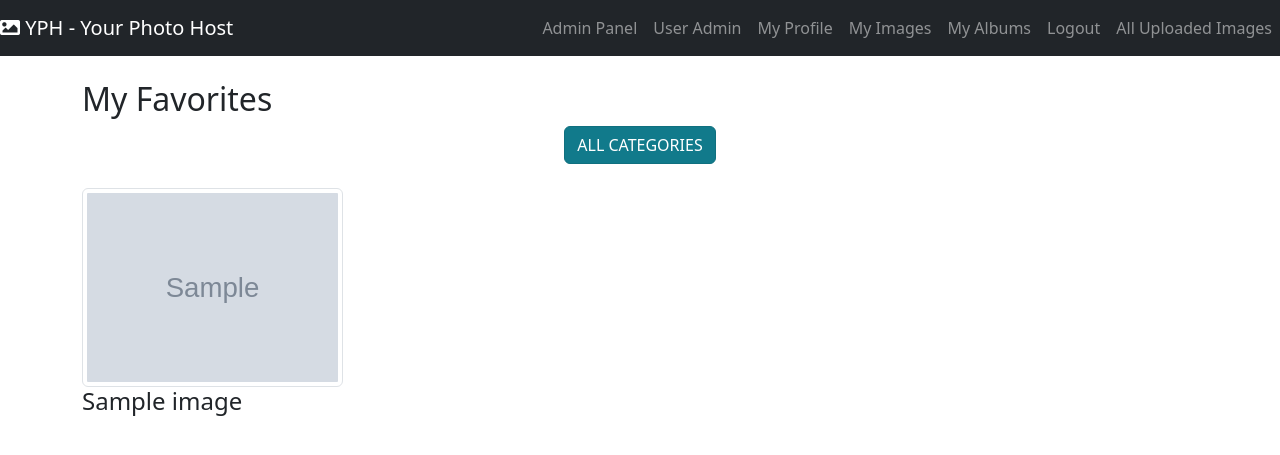
After one commit to MurtadaAhmed/YPH-YourPhotoHost, a Django app: page /my_favorites/ in a window 1280 px wide. The commit adds this page. Shown: the top 455 px of the page. Run offline with Django 4.2, Linux system fonts and the light colour scheme; a user stored in the database is signed in; tables that the repository leaves empty hold one stand-in row (values such as "Sample post"); grey boxes marked "Sample" are stand-in pictures; some libraries are stand-ins or nearby versions.

Commit message:
added favorite/unfavorite functionality

```diff
--- a/murtidjango/fotodb/models.py
+++ b/murtidjango/fotodb/models.py
@@ -59,3 +59,9 @@ class Like(models.Model):
 
     class Meta:
         unique_together = ('user', 'image')
+
+
+class Favorite(models.Model):
+    user = models.ForeignKey(User, on_delete=models.CASCADE)
+    image = models.ForeignKey(Image, on_delete=models.CASCADE)
+    created_at = models.DateTimeField(auto_now_add=True)
--- a/murtidjango/fotodb/urls.py
+++ b/murtidjango/fotodb/urls.py
@@ -7,7 +7,7 @@ from django.contrib.auth.views import LogoutView as UserLogoutView
 from .views import HomeView, RecentUploadedView, UserLoginView, UserRegistrationView, AlbumListView, AlbumCreateView, \
     AlbumImageView, ImageDetailView, AlbumDeleteView, ImageDeleteView, ProfileDetailsView, EditProfileView, \
     MyPhotosView, ImageEditView, UserListViewAdmin, UserDetailViewAdmin, UserDeleteViewAdmin, UserImageViewAdmin, \
-    UserAlbumViewAdmin, UserAlbumImageViewAdmin, TempMainView
+    UserAlbumViewAdmin, UserAlbumImageViewAdmin, TempMainView, MyFavoriteView
 
 urlpatterns = [
     path('', TempMainView.as_view(), name='main_page'),
@@ -26,7 +26,7 @@ urlpatterns = [
     path('profile/edit/', EditProfileView.as_view(), name='edit_profile'),
     path('images/', MyPhotosView.as_view(), name='my_images'),
     path('image/<int:pk>/edit/', ImageEditView.as_view(), name='image_edit'),
-
+    path('my_favorites/', MyFavoriteView.as_view(), name='my_favorites'),
     # superusers/moderators urls:
     path('users', UserListViewAdmin.as_view(), name='users_list'),
     path('users/<int:pk>/', UserDetailViewAdmin.as_view(), name='user_detail'),
--- a/murtidjango/fotodb/views.py
+++ b/murtidjango/fotodb/views.py
@@ -15,7 +15,7 @@ from django.contrib.auth.models import User
 from django.urls import reverse_lazy, reverse
 
 # Custom:
-from .models import Image, Album, Comment, Like
+from .models import Image, Album, Comment, Like, Favorite
 from .forms import ImageForm, UserRegistrationForm, UserLoginForm, AlbumForm, UserSearchForm, UserDeleteForm, \
     ImageEditForm, CommentForm
 
@@ -101,11 +101,14 @@ class ImageDetailView(DetailView):
         context['size'] = f'{image.image.size / 1000:.1f} kB'
         context['comments'] = Comment.objects.filter(image=image).order_by('-created_at')
         liked = False
+        favorite = False
         like_count = self.object.like_set.count()
         if self.request.user.is_authenticated:
             context['comment_form'] = CommentForm()
             liked = self.object.like_set.filter(user=self.request.user).exists()
+            favorite = self.object.favorite_set.filter(user=self.request.user).exists()
         context['liked'] = liked
+        context['favorite'] = favorite
         context['like_count'] = like_count
         return context
 
@@ -120,6 +123,7 @@ class ImageDetailView(DetailView):
         image = self.get_object()
         form = CommentForm(request.POST)
         liked = Like.objects.filter(user=self.request.user, image=image).exists()
+        favorite = Favorite.objects.filter(user=self.request.user, image=image).exists()
         if 'action' in request.POST:
             action = request.POST['action']
             if action == 'like':
@@ -128,9 +132,14 @@ class ImageDetailView(DetailView):
             elif action == 'unlike':
                 if liked:
                     Like.objects.filter(user=self.request.user, image=image).delete()
+            elif action == 'favorite':
+                if not favorite:
+                    Favorite.objects.create(user=self.request.user, image=image)
+            elif action == 'unfavorite':
+                if favorite:
+                    Favorite.objects.filter(user=self.request.user, image=image).delete()
             else:
                 return HttpResponseRedirect(reverse('image_details', kwargs={'pk': image.pk}))
-
 
         if form.is_valid():
             comment = form.save(commit=False)
@@ -511,3 +520,20 @@ class UserDeleteViewAdmin(LoginRequiredMixin, UserPassesTestMixin, DeleteView):
         images.delete()
 
         return super().delete(request, *args, **kwargs)
+
+
+class MyFavoriteView(LoginRequiredMixin, ListView):
+    template_name = 'my_favorites.html'
+    model = Image
+    context_object_name = 'favorite_images'
+    paginate_by = 12
+
+    def get_queryset(self):
+        return Image.objects.filter(favorite__user=self.request.user)
+
+    def get_context_data(self, **kwargs):
+        context = super().get_context_data(**kwargs)
+        categories = set(Image.objects.filter(favorite__user=self.request.user).values_list('category', flat=True))
+        context['categories'] = [category for category in categories if category]
+        context['selected_category'] = self.request.GET.get('category')
+        return context
--- /dev/null
+++ b/murtidjango/templates/my_favorites.html
@@ -0,0 +1,45 @@
+{% extends 'base.html' %}
+
+{% block title %}YPH - My Favorites{% endblock %}
+
+
+{% block content %}
+
+    <div class="row">
+    <div class="col">
+        <h2>My Favorites</h2>
+    </div>
+
+</div>
+
+<div class="row">
+    <div class="col">
+        <div class="d-flex justify-content-center">
+            <div class="btn-group" role="group">
+                <a href="{% url 'my_favorites' %}" class="btn btn-info{% if not selected_category %} active{% endif %}">ALL CATEGORIES</a>
+                {% for category in categories %}
+                <a href="{% url 'my_favorites' %}?category={{ category }}" class="btn btn-info{% if category == selected_category %} active{% endif %}">{{ category|upper }}</a>
+                {% endfor %}
+            </div>
+        </div>
+    </div>
+</div>
+
+<br>
+
+{% if favorite_images %}
+<div class="row">
+    {% for image in favorite_images %}
+    <div class="col-md-3">
+        <a href="{% url 'image_details' image.pk %}">
+            <img src="{{ image.image.url }}" alt="{{ image.title }}" class="img-thumbnail">
+        </a>
+        <h4>{{ image.title }}</h4>
+    </div>
+    {% endfor %}
+</div>
+{% else %}
+<br>
+No favorite images found.
+{% endif %}
+{% endblock %}
--- a/murtidjango/templates/profile_details.html
+++ b/murtidjango/templates/profile_details.html
@@ -8,5 +8,6 @@
     <p> Total Uploaded Images: {{ uploaded_images_count}}</p>
     <p> Total Albums: {{ albums_count}}</p>
 <a href="{% url 'edit_profile' %}" class="btn btn-primary">Edit Profile</a>
+    <a href="{% url 'my_favorites' %}" class="btn btn-primary">My Favorites</a>
 
 {% endblock %}
```
Also changed, not shown: murtidjango/templates/image_detail.html (+43 -6 lines), murtidjango/fotodb/migrations/0014_favorite.py (added).
